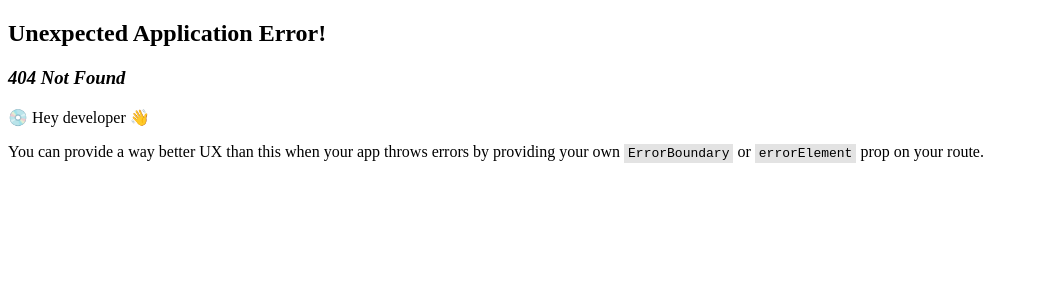
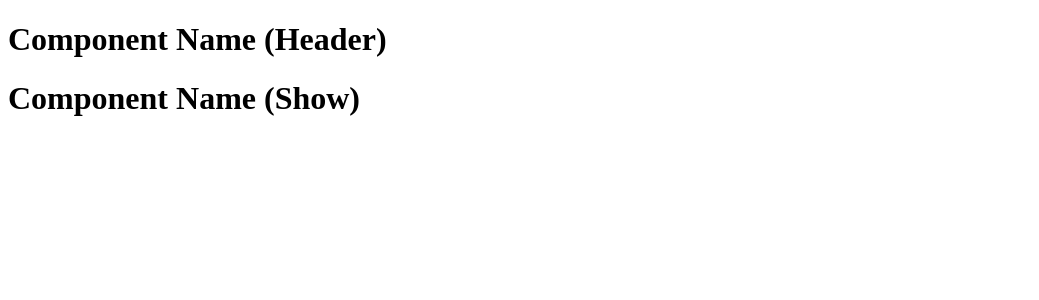
Before and after one commit to cinduhrz/peoples_site, a React (Create React App) app: page /1 in a window 1280 px wide. Before the commit this address had no page. Shown: the top 300 px of the page, without its empty margins (0-1039 px from the left). Built offline with nearby package versions, Linux system fonts and the light colour scheme.

Commit message:
connected components and routes to app.js

```diff
--- a/src/App.js
+++ b/src/App.js
@@ -1,23 +1,11 @@
-import logo from './logo.svg';
-import './App.css';
+import { Outlet } from "react-router-dom";
+import Header from './components/Header'
 
 function App() {
   return (
     <div className="App">
-      <header className="App-header">
-        <img src={logo} className="App-logo" alt="logo" />
-        <p>
-          Edit <code>src/App.js</code> and save to reload.
-        </p>
-        <a
-          className="App-link"
-          href="https://reactjs.org"
-          target="_blank"
-          rel="noopener noreferrer"
-        >
-          Learn React
-        </a>
-      </header>
+      <Header/>
+      <Outlet/>
     </div>
   );
 }
--- a/src/components/Header.js
+++ b/src/components/Header.js
@@ -1,5 +1,5 @@
-function Component(props){
-    return <h1>Component Name</h1>
+function Header(props){
+    return <h1>Component Name (Header)</h1>
 }
 
-export default Component
+export default Header
--- a/src/pages/Index.js
+++ b/src/pages/Index.js
@@ -1,5 +1,5 @@
-function Component(props){
-    return <h1>Component Name</h1>
+function Index(props){
+    return <h1>Component Name (Index)</h1>
 }
 
-export default Component
+export default Index
--- a/src/pages/Show.js
+++ b/src/pages/Show.js
@@ -1,5 +1,5 @@
-function Component(props){
-    return <h1>Component Name</h1>
+function Show(props){
+    return <h1>Component Name (Show)</h1>
 }
 
-export default Component
+export default Show
--- a/src/router.js
+++ b/src/router.js
@@ -4,11 +4,17 @@ import {
     Route
 } from 'react-router-dom'
 import App from './App'
+import Index from './pages/Index'
+import Show from './pages/Show'
 
 const router = createBrowserRouter(
     createRoutesFromElements(
         <Route path="/" element={<App/>}>
-
+            <Route path="" element={<Index/>}/>
+            <Route path=":id" element={<Show/>}/>
+            <Route path="create" />
+            <Route path="update/:id" />
+            <Route path="delete/:id" />
         </Route>
     )
 )
```
